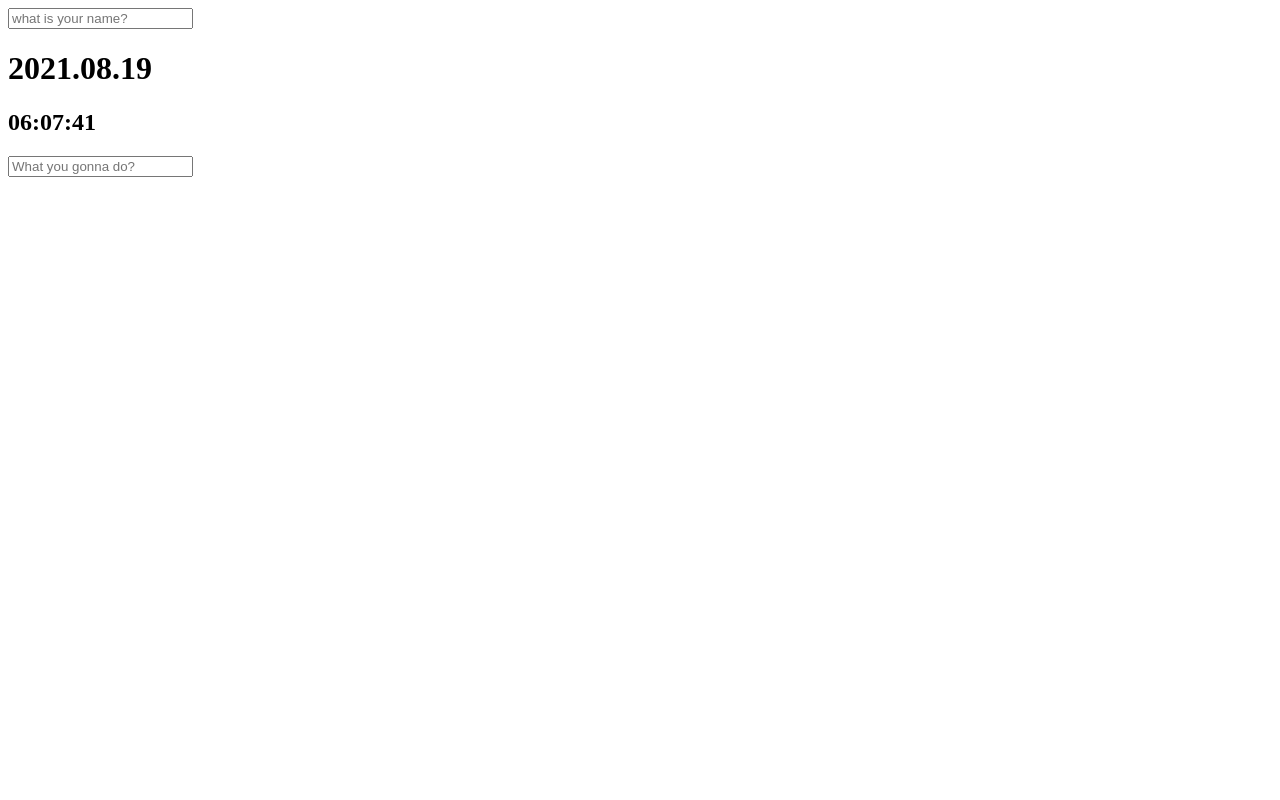
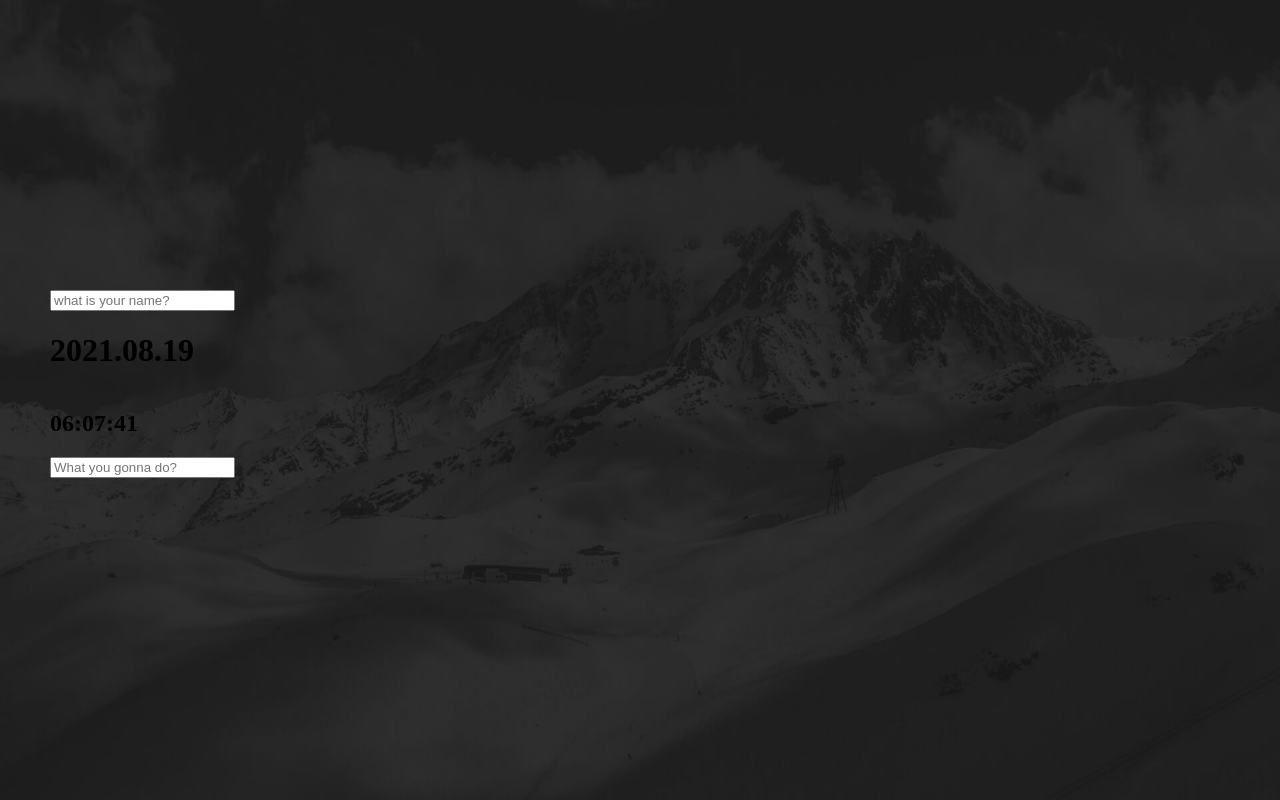
Before and after one commit to devVenny/Chrome-web-recap, a plain HTML site: page index.html in a window 1280 px wide. Drawn offline with Linux system fonts and the light colour scheme.

Commit message:
feat : Chage background image randomly
Make javascript folder and all javascript files move into the folder

```diff
--- a/index.html
+++ b/index.html
@@ -5,12 +5,14 @@
     <meta http-equiv="X-UA-Compatible" content="IE=edge">
     <meta name="viewport" content="width=device-width, initial-scale=1.0">
     <title>Document</title>
-    <script defer src='login.js'></script>
-    <script defer src='clock.js'></script>
-    <script defer src='todo.js'></script>
+    <script defer src='./javascript/login.js'></script>
+    <script defer src='./javascript/clock.js'></script>
+    <script defer src='./javascript/background.js'></script>
+    <script defer src='./javascript/todo.js'></script>
     <link rel="stylesheet" href="style.css">
 </head>
 <body>
+    <main class="main">
     <!-- Log in -->
     <form class='hidden' id='login-form'>
         <input
@@ -34,5 +36,6 @@
         type="text">
     </form>
     <ul class='list'></ul>
+</main>
 </body>
 </html>
--- /dev/null
+++ b/javascript/background.js
@@ -0,0 +1,25 @@
+'use strict'
+
+const body = document.querySelector('body');
+
+const IMAGE_COUNT = 3;
+
+function generateRandomNum() {
+    let randomNum = parseInt(Math.ceil(Math.random() * IMAGE_COUNT));
+    return randomNum
+}
+
+function paintImage(randomNum) {
+    const srcName = `/img/${randomNum}.jpg`
+    const img = document.createElement('img');
+    img.setAttribute('class', 'bgImg');
+    img.setAttribute('src', srcName);
+
+    body.appendChild(img);
+}
+
+function init() {
+    const number = generateRandomNum();
+    paintImage(number);
+}
+init();
--- a/todo.js
+++ b/javascript/todo.js
@@ -1,5 +1,4 @@
 'use strict'
-
 const todoForm = document.querySelector('.todo-form');
 const todoInput = todoForm.querySelector('input');
 const todoList = document.querySelector('.list');
--- a/style.css
+++ b/style.css
@@ -1,3 +1,31 @@
+body {
+  margin: 0;
+  width: 100vw;
+  height: 100vh;
+}
+
 .hidden {
   display: none;
 }
+
+.main {
+  display: flex;
+  flex-direction: column;
+  align-items: start;
+  justify-content: center;
+  height: 100%;
+  margin-left: 50px;
+}
+
+/* background */
+
+.bgImg {
+  margin: 0;
+  position: absolute;
+  top: 0;
+  left: 0;
+  z-index: -100;
+  width: 100%;
+  height: 100%;
+  background-position: cover/center;
+}
```
Also changed, not shown: img/1.jpg (added), img/2.jpg (added), img/3.jpg (added), javascript/clock.js (renamed from clock.js), javascript/login.js (renamed from login.js).
